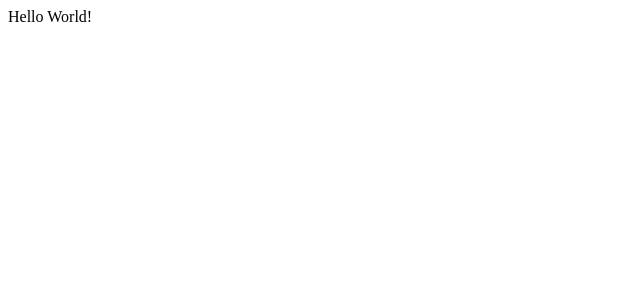
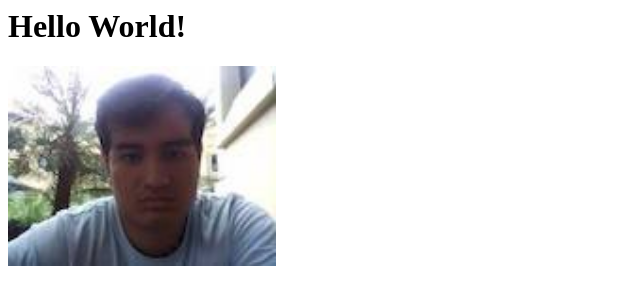
Before and after one commit to sergio00/sergio.moncayo.github.io, a plain HTML site: page index.html in a window 1280 px wide. Shown: the whole page, without its empty margins (0-640 px from the left). Drawn offline with Linux system fonts and the light colour scheme.

Commit message:
add image

```diff
--- a/index.html
+++ b/index.html
@@ -1,5 +1,8 @@
 <html>
     <body>
-        Hello World!
+       <h1> Hello World!</h1>
+       <div>
+           <img src="perfil.jpg" height="200">
+       </div>
     </body>
 </html>
```
Also changed, not shown: perfil.jpg (added).
